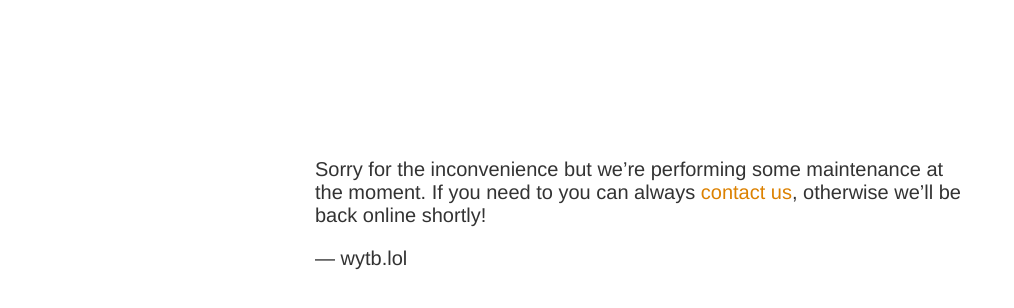
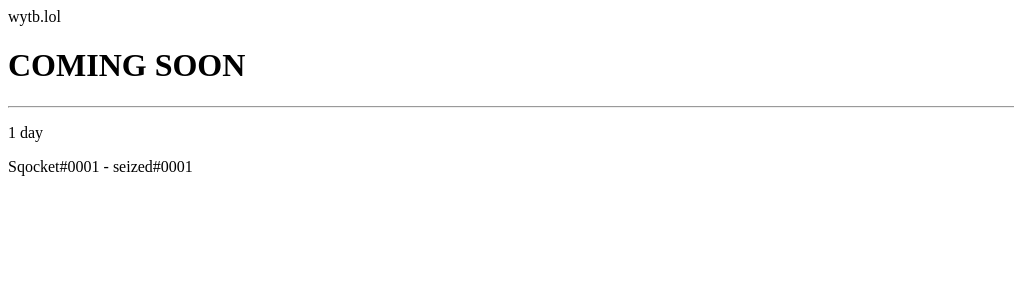
Before and after one commit to nfo0001/wytblolol, a plain HTML site: page docs/index.html in a window 1280 px wide. Shown: the whole page, without its empty margins (0-1014 px from the left). Drawn offline with Linux system fonts and the light colour scheme.

Commit message:
Update index.html

```diff
--- a/docs/index.html
+++ b/docs/index.html
@@ -2,18 +2,17 @@
 <link rel="shortcut icon" type="image/png" href="https://cdn.discordapp.com/attachments/1059147374880108645/1059503251600453672/19bb2693018ee3b39a4a0ead7b3e5bff.png">
 <meta property="og:url" content="WYTB?">
 <style>
-  body { text-align: center; padding: 150px; }
-  h1 { font-size: 50px; }
-  body { font: 20px Helvetica, sans-serif; color: #333; }
-  article { display: block; text-align: left; width: 650px; margin: 0 auto; }
-  a { color: #dc8100; text-decoration: none; }
-  a:hover { color: #333; text-decoration: none; }
 </style>
-
-<article>
-<p id="demo"></p>
-    <div>
-        <p>Sorry for the inconvenience but we&rsquo;re performing some maintenance at the moment. If you need to you can always <a href="mailto:#">contact us</a>, otherwise we&rsquo;ll be back online shortly!</p>
-        <p>&mdash; wytb.lol</p>
-    </div>
-</article>
+<div class="bgimg">
+  <div class="topleft">
+    <p>wytb.lol</p>
+  </div>
+  <div class="middle">
+    <h1>COMING SOON</h1>
+    <hr>
+    <p>1 day</p>
+  </div>
+  <div class="bottomleft">
+    <p>Sqocket#0001 - seized#0001</p>
+  </div>
+</div>
```
